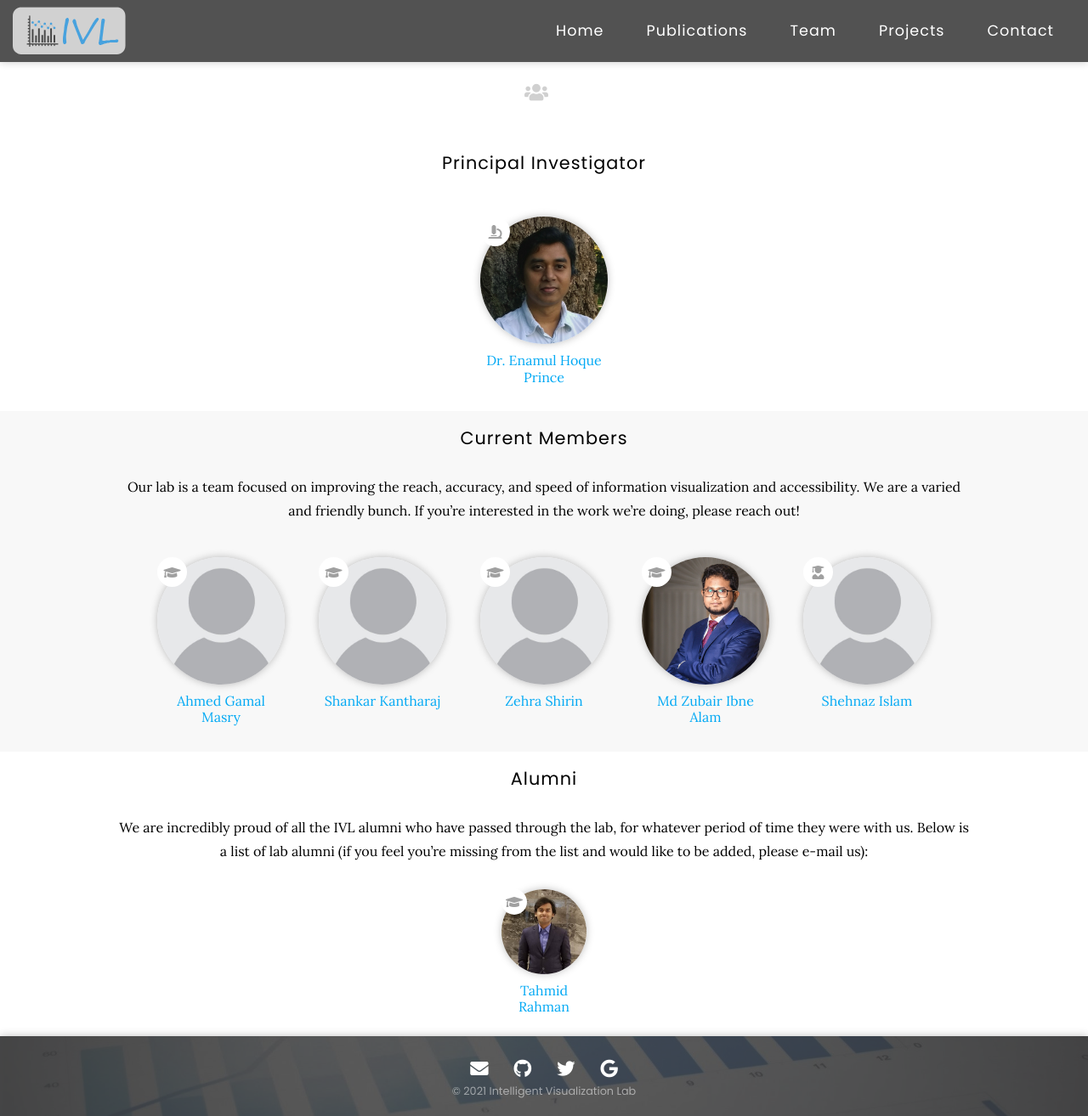
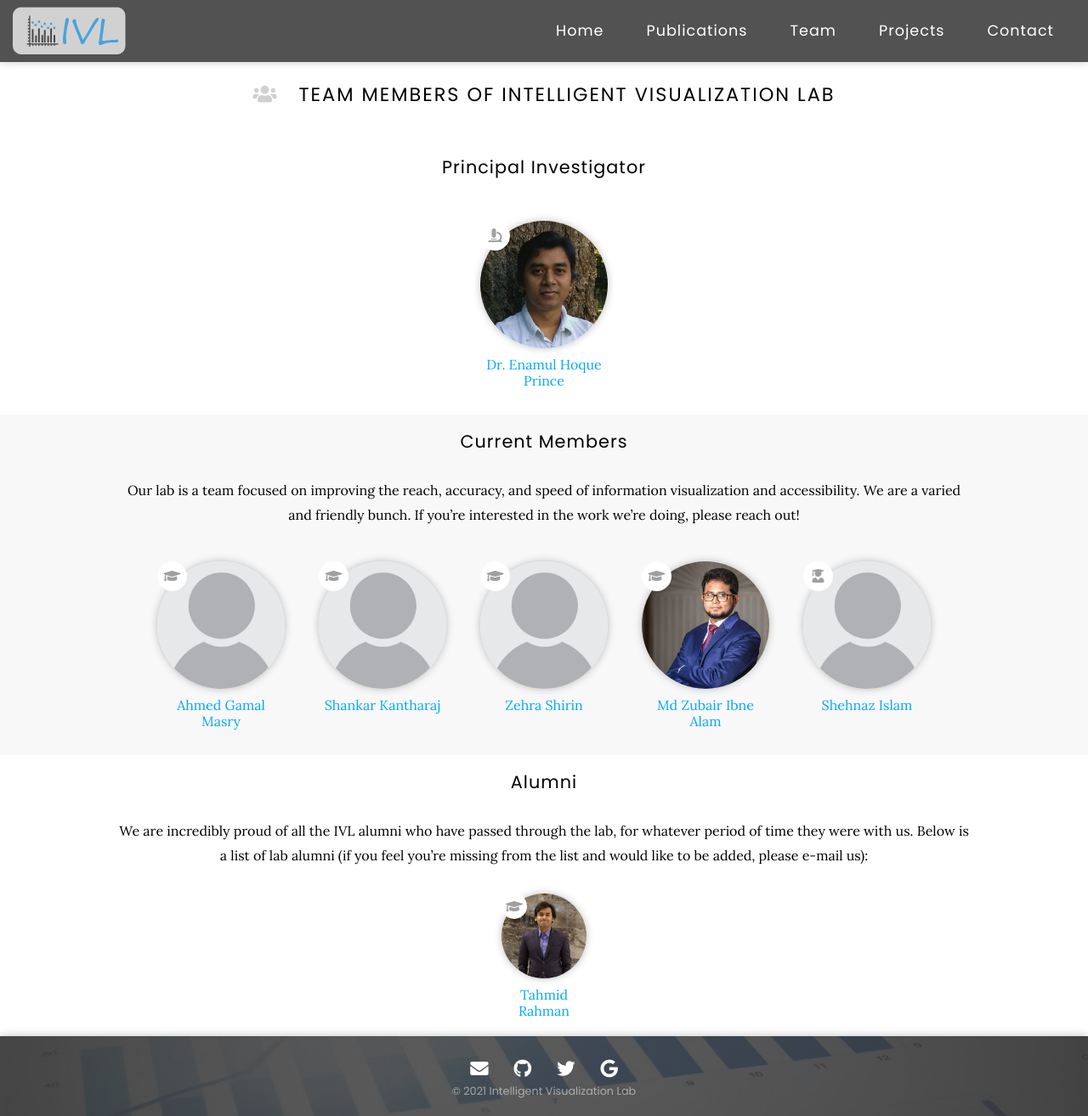
Before and after one commit to ZubairShovan/intelligent-visualization-lab, a Jekyll site: the page built from team/index.md, in a window 1280 px wide and 1314 px high. Shown: the whole window at 85% size. Built offline with Jekyll 4.4.1, drawn with Linux system fonts in a browser that asks for light colours; nearby versions of some CDN libraries.

Commit message:
Update index.md

```diff
--- a/team/index.md
+++ b/team/index.md
@@ -8,7 +8,7 @@ redirect_from:
   - /trainees
 ---
 
-# <i class="fas fa-users"></i>
+# <i class="fas fa-users"></i> Team Members of Intelligent Visualization Lab
 
 
 ## Principal Investigator
```
